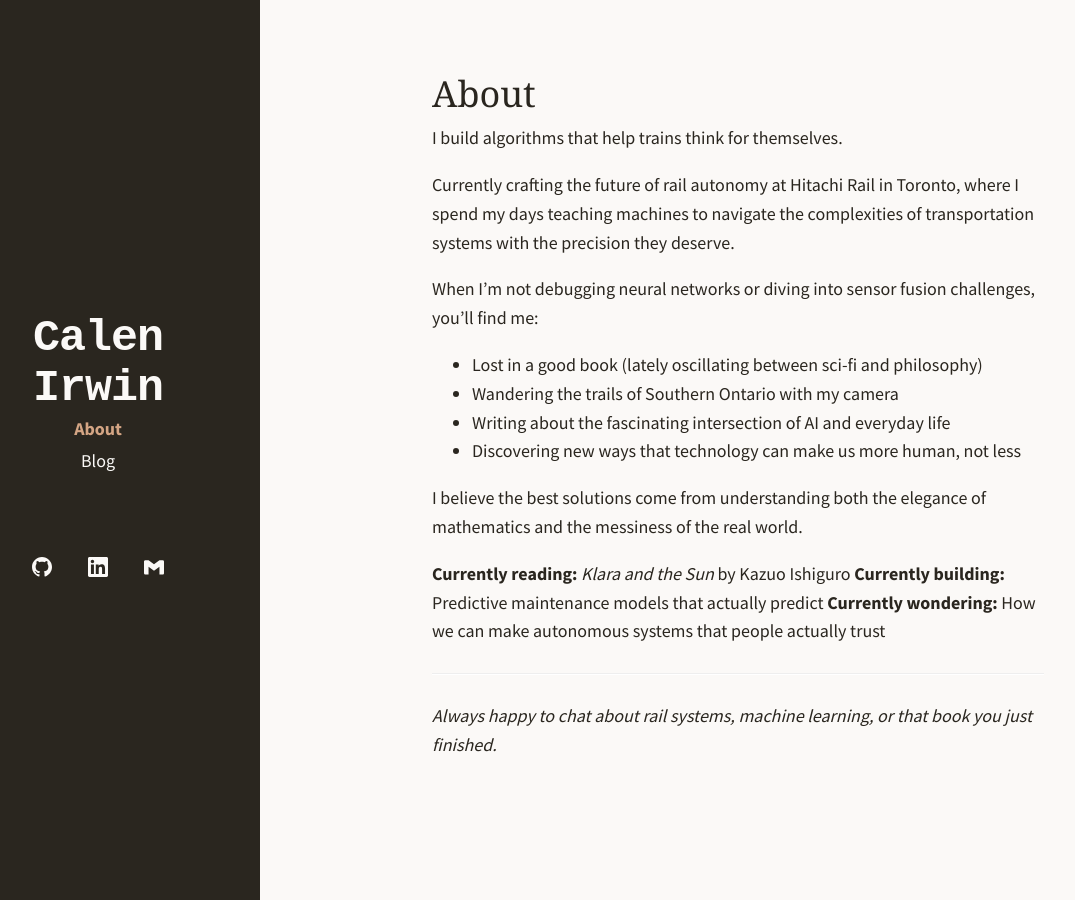
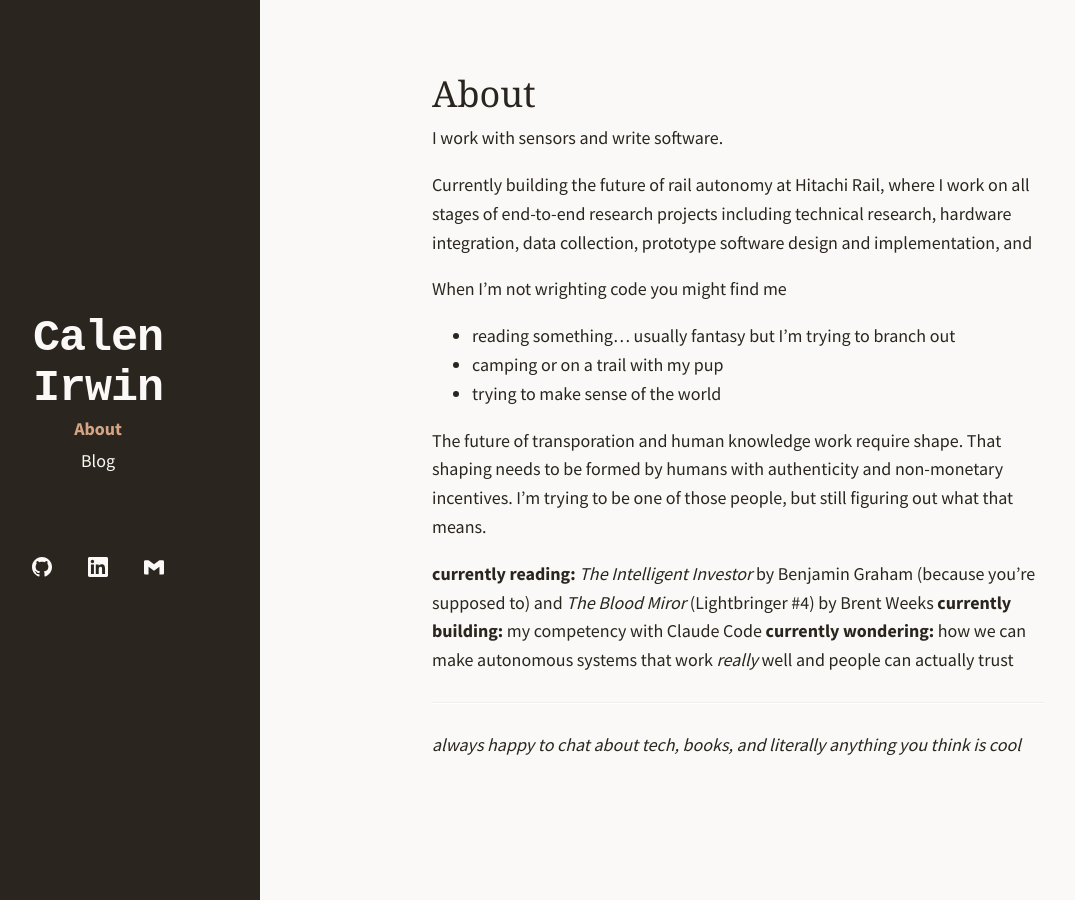
Before and after one commit to calenirwin/calenirwin.github.io, a Jekyll site: the page built from index.md, in a window 1280 px wide. Shown: the whole page, without its empty margins (64-1139 px from the left). Built offline with Jekyll 4.4.1, drawn with Linux system fonts in a browser that asks for light colours; some web fonts are replaced.

Commit message:
update index.md

```diff
--- a/index.md
+++ b/index.md
@@ -3,22 +3,21 @@ layout: page
 title: About
 ---
 
-I build algorithms that help trains think for themselves.
+I work with sensors and write software.
 
-Currently crafting the future of rail autonomy at Hitachi Rail in Toronto, where I spend my days teaching machines to navigate the complexities of transportation systems with the precision they deserve.
+Currently building the future of rail autonomy at Hitachi Rail, where I work on all stages of end-to-end research projects including technical research, hardware integration, data collection, prototype software design and implementation, and
 
-When I'm not debugging neural networks or diving into sensor fusion challenges, you'll find me:
-- Lost in a good book (lately oscillating between sci-fi and philosophy)
-- Wandering the trails of Southern Ontario with my camera
-- Writing about the fascinating intersection of AI and everyday life
-- Discovering new ways that technology can make us more human, not less
+When I'm not wrighting code you might find me
+- reading something... usually fantasy but I'm trying to branch out
+- camping or on a trail with my pup
+- trying to make sense of the world
 
-I believe the best solutions come from understanding both the elegance of mathematics and the messiness of the real world.
+The future of transporation and human knowledge work require shape. That shaping needs to be formed by humans with authenticity and non-monetary incentives. I'm trying to be one of those people, but still figuring out what that means.
 
-**Currently reading:** *Klara and the Sun* by Kazuo Ishiguro
-**Currently building:** Predictive maintenance models that actually predict
-**Currently wondering:** How we can make autonomous systems that people actually trust
+**currently reading:** *The Intelligent Investor* by Benjamin Graham (because you're supposed to) and *The Blood Miror* (Lightbringer #4) by Brent Weeks
+**currently building:** my competency with Claude Code
+**currently wondering:** how we can make autonomous systems that work *really* well and people can actually trust
 
 ---
 
-*Always happy to chat about rail systems, machine learning, or that book you just finished.*
+*always happy to chat about tech, books, and literally anything you think is cool*
```
Also changed, not shown: _posts/2025-09-13-test-math.md (renamed from _posts/2025-01-15-test-math.md, +1 -1 lines), _posts/2025-09-13-welcome-to-jekyll.markdown (renamed from _posts/2025-08-23-welcome-to-jekyll.markdown, +6 -24 lines).
